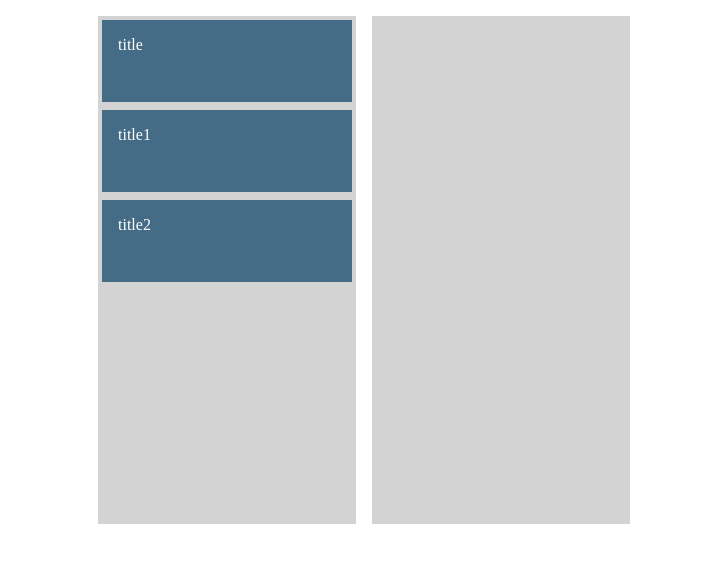
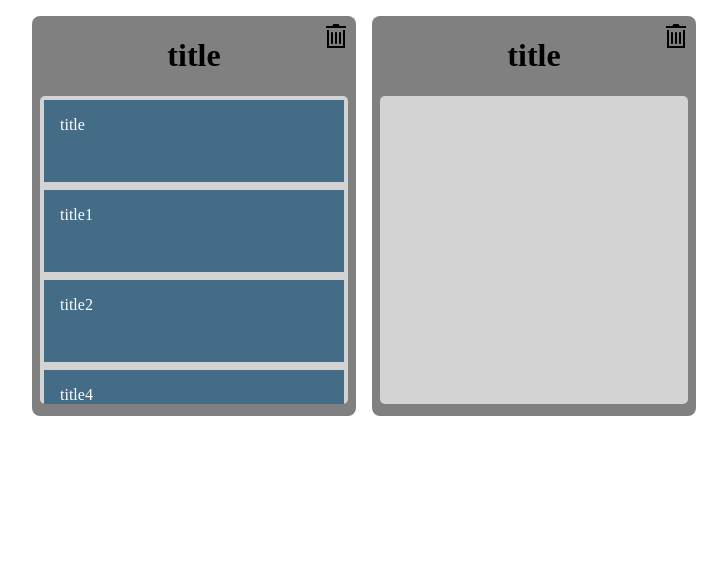
Before and after one commit to FennemaRL/Reacllo, a React (Create React App) app: page / in a window 1280 px wide. Shown: the top 562 px of the page, without its empty margins (276-1003 px from the left). Built offline with nearby package versions, Linux system fonts and the light colour scheme.

Commit message:
se borran las columnas

```diff
--- a/package.json
+++ b/package.json
@@ -7,6 +7,7 @@
     "@testing-library/react": "^9.4.0",
     "@testing-library/user-event": "^7.2.1",
     "react": "^16.12.0",
+    "react-beautiful-dnd": "^12.2.0",
     "react-dom": "^16.12.0",
     "react-scripts": "3.3.1"
   },
--- a/src/App.js
+++ b/src/App.js
@@ -1,10 +1,14 @@
 import React, { useState } from "react";
 import { DragDropContext, Droppable, Draggable } from "react-beautiful-dnd";
+import tc from "./trash-can.svg";
 let item1 = [
   { id: "1", title: "title", body: "texte", date: "date" },
   { id: "2", title: "title1", body: "texte", date: "date" },
   { id: "3", title: "title2", body: "texte", date: "date" }
 ];
+for (let i = 4; i < 20; i++) {
+  item1.push({ id: i.toString(), title: `title${i}` });
+}
 const columns1 = [
   { id: "3", items: item1, order: 1 },
   { id: "4", items: [], order: 2 }
@@ -43,7 +47,14 @@ const onDragEnd = (result, columns, setColumns) => {
     setColumns(colcopy);
   }
 };
-
+const removeColumn = (columnId, columns, setColumns) => {
+  let copyColumns = [...columns];
+  copyColumns.splice(
+    columns.findIndex(c => c.id === columnId),
+    1
+  );
+  setColumns([...copyColumns]);
+};
 function App() {
   const [columns, setColumns] = useState(columns1);
   return (
@@ -53,7 +64,8 @@ function App() {
           display: "flex",
           justifyContent: "center",
           minHeight: "100vh",
-          minWidth: "20vw"
+          minWidth: "20vw",
+          overflowX: "auto"
         }}
       >
         <DragDropContext
@@ -61,6 +73,22 @@ function App() {
         >
           {columns.map(column => {
             return (
+              <div
+                style={{
+                  backgroundColor: "grey",
+                  margin: "8px",
+                  maxHeight: "50vh",
+                  borderRadius: "8px",
+                  textAlign: "center",
+                  position: "relative"
+                }}
+              >
+                <h1>title</h1>
+                <img
+                  src={tc}
+                  style={{ position: "absolute", top: "8px", right: "8px" }}
+                  onClick={() => removeColumn(column.id, columns, setColumns)}
+                />
                 <Droppable key={column.id} droppableId={column.id} place>
                   {(provided, snapshot) => {
                     return (
@@ -72,9 +100,13 @@ function App() {
                             ? "lightblue"
                             : "lightgrey",
                           padding: 4,
-                        width: 250,
-                        height: 500,
-                        margin: "8px"
+                          width: 300,
+                          height: "75%",
+                          margin: "8px",
+                          overflowY: "auto",
+
+                          overflowX: "hidden",
+                          borderRadius: "5px"
                         }}
                       >
                         {column.items.map((item, indx) => {
@@ -99,6 +131,7 @@ function App() {
                                         ? "#263B4A"
                                         : "#456C86",
                                       color: "white",
+                                      textAlign: "left",
                                       ...provided.draggableProps.style
                                     }}
                                   >
@@ -115,6 +148,7 @@ function App() {
                     );
                   }}
                 </Droppable>
+              </div>
             );
           })}
         </DragDropContext>
```
Also changed, not shown: src/trash-can.svg (added), 1 other file (tests, documents, lock files or other folders). Lines whose indentation alone changed are shown as unchanged.
